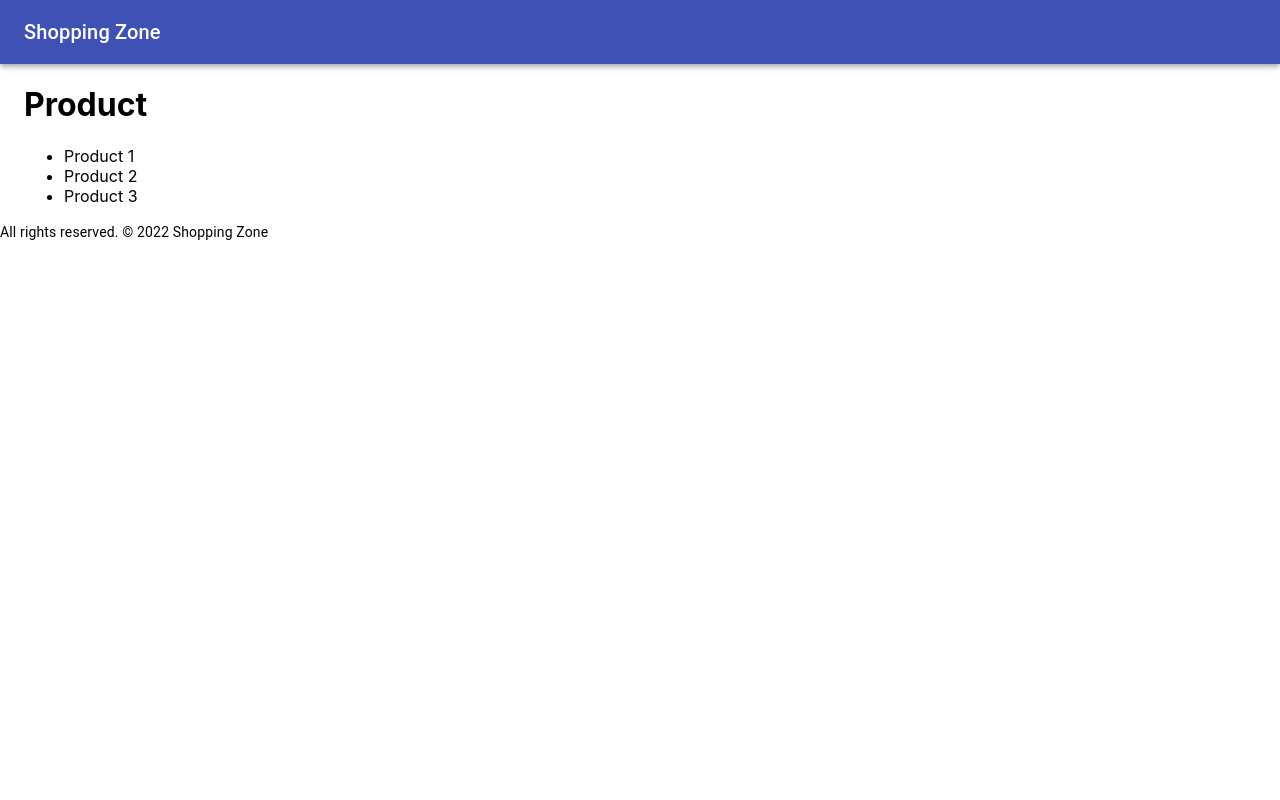
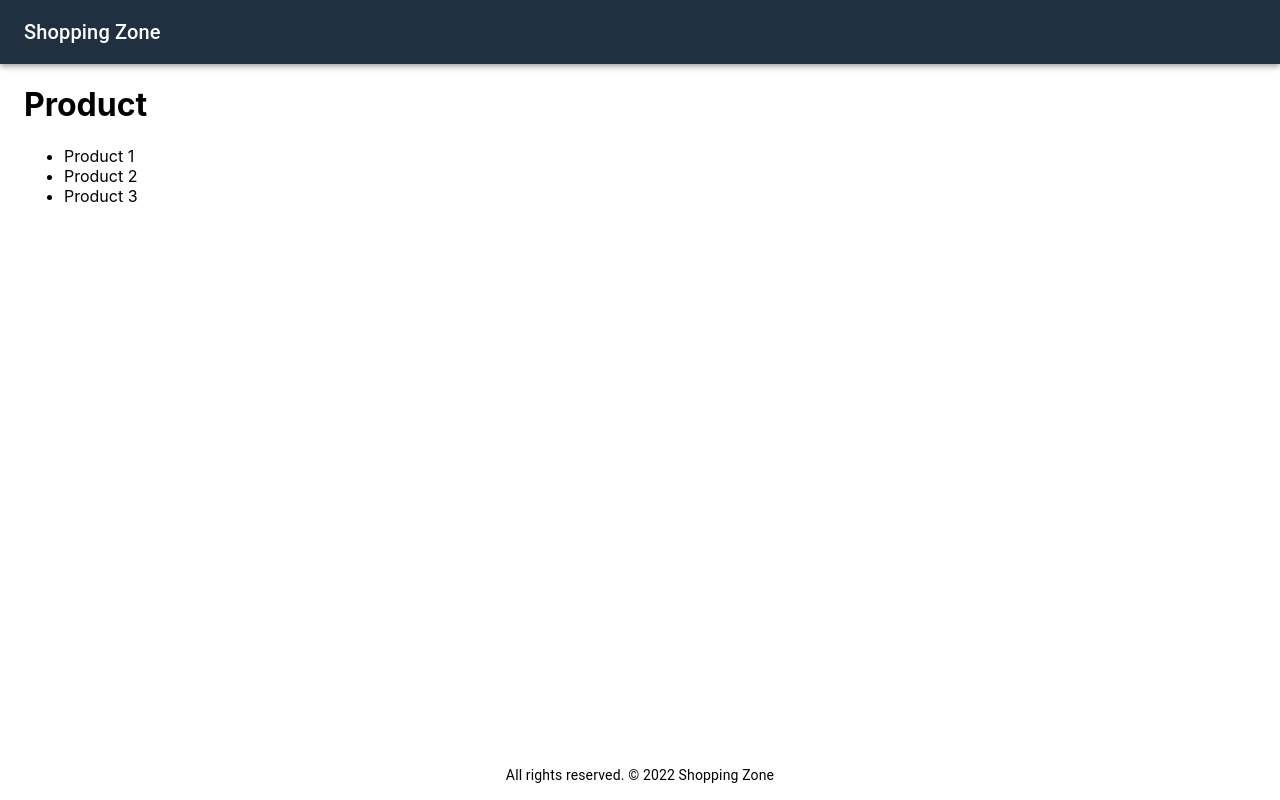
Before and after one commit to suprabhat15/shopping-zone, a Next.js app: page / in a window 1280 px wide. Built offline with nearby package versions, Linux system fonts and the light colour scheme.

Commit message:
added styles to layouts

```diff
--- a/components/Layout.js
+++ b/components/Layout.js
@@ -1,22 +1,25 @@
 import React from 'react'
 import Head from 'next/head'
 import {AppBar, Typography, Toolbar, Container} from '@material-ui/core'
+import useStyles from '../utils/Layout'
 
 export default function Layout({children}) {
+    const classes = useStyles();
+
     return (
         <div>
             <Head>
                 <title>Shopping Zone</title>
             </Head>
-        <AppBar position="static">
+            <AppBar position="static" className={classes.navbar}>
                 <Toolbar>
                     <Typography variant="h6"> Shopping Zone </Typography>
                 </Toolbar>
             </AppBar>
-        <Container>
+            <Container className={classes.main}>
                 {children}
             </Container>
-        <footer>
+            <footer className={classes.footer}>
                 <Typography variant="body2">
                     All rights reserved. &copy; {new Date().getFullYear()} Shopping Zone
                 </Typography>
--- /dev/null
+++ b/utils/Layout.js
@@ -0,0 +1,19 @@
+import { makeStyles } from '@material-ui/core';
+
+const useStyles = makeStyles({
+    navbar: {
+        backgroundColor: '#203040',
+        '& a': {
+            color: '#fff',
+            marginLeft: 10,
+        },
+    },
+    main: {
+        minHeight: '85vh', //calc(90vh - 64px)
+    },
+    footer: {
+        textAlign: 'center',
+    },
+});
+
+export default useStyles;
```
Lines whose indentation alone changed are shown as unchanged.
